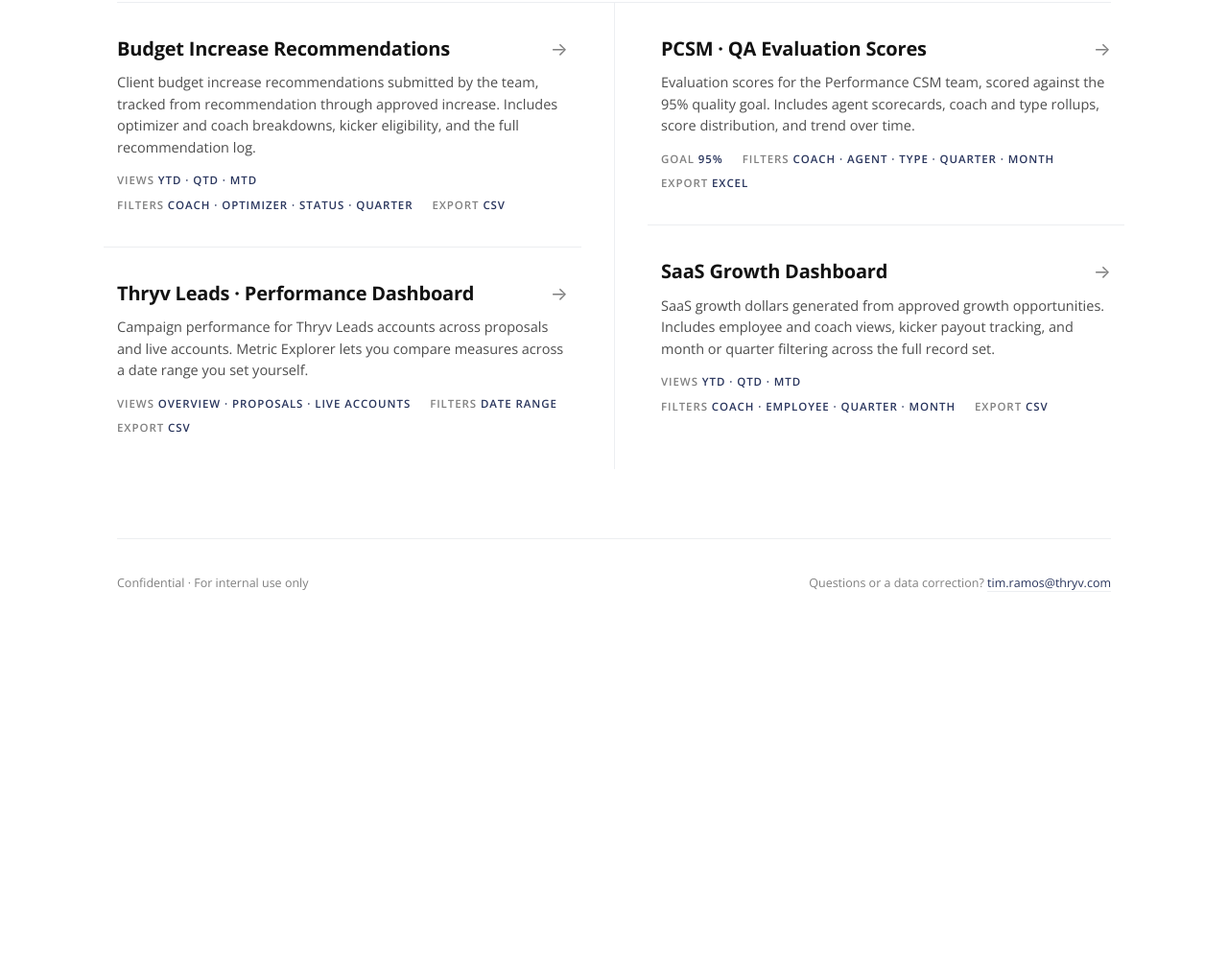
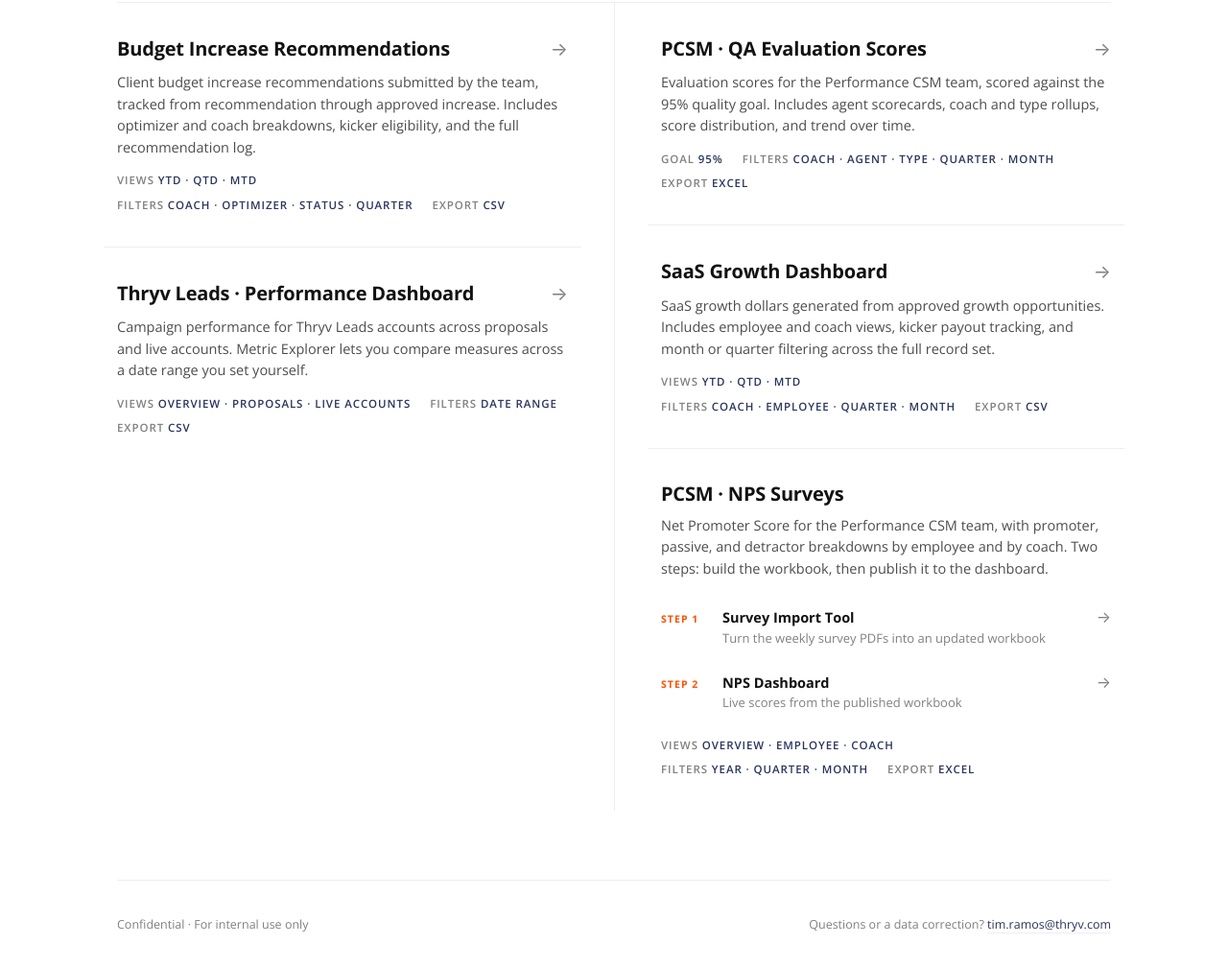
Before and after one commit to timramosthryv/pcsm, a plain HTML site: page index.html in a window 1280 px wide. Shown: the part 483-1492 px from the top of the page at 96% size. Before the commit the page ends 1173 px from the top, so only its background shows below. Drawn offline with nearby package versions, Linux system fonts and the light colour scheme.

Commit message:
Add files via upload

```diff
--- a/index.html
+++ b/index.html
@@ -80,6 +80,27 @@
   }
   .card:hover .arrow{transform:translateX(5px);color:var(--orange)}
   .card p{font-size:14.5px;color:var(--night);margin-top:9px}
+  /* Two-step card: not itself a link, holds one link per step */
+  .card.steps-card{padding-left:14px}
+  .card.steps-card:hover{background:none;padding-left:14px}
+  .steps{margin-top:16px;display:flex;flex-direction:column;gap:2px}
+  .step{
+    display:flex;align-items:baseline;gap:12px;text-decoration:none;color:inherit;
+    padding:11px 12px;margin:0 -12px;border-radius:4px;
+    transition:background .16s ease,padding-left .16s ease;
+  }
+  .step:hover,.step:focus-visible{background:var(--mist);padding-left:20px;outline:none}
+  .step:focus-visible{box-shadow:inset 3px 0 0 var(--orange)}
+  .step-n{
+    font-size:10.5px;letter-spacing:.1em;text-transform:uppercase;font-weight:700;
+    color:var(--orange);flex:none;width:52px;
+  }
+  .step-body{flex:1}
+  .step-t{display:block;font-size:14.5px;font-weight:700;color:var(--black);line-height:1.35}
+  .step-d{display:block;font-size:13px;color:var(--steel);margin-top:1px}
+  .step .arrow{font-size:16px}
+  .step:hover .arrow{transform:translateX(4px);color:var(--orange)}
+
   .tags{margin-top:14px;display:flex;flex-wrap:wrap;gap:8px 20px}
   .tag{
     font-size:11.5px;letter-spacing:.08em;text-transform:uppercase;
@@ -205,6 +226,40 @@
         </div>
       </a>
 
+      <div class="card steps-card">
+        <div class="card-top">
+          <h2>PCSM · NPS Surveys</h2>
+        </div>
+        <p>
+          Net Promoter Score for the Performance CSM team, with promoter, passive,
+          and detractor breakdowns by employee and by coach. Two steps: build the
+          workbook, then publish it to the dashboard.
+        </p>
+        <div class="steps">
+          <a class="step" href="https://timramosthryv.github.io/pcsm-surveys/pcsm_import_tool.html">
+            <span class="step-n">Step 1</span>
+            <span class="step-body">
+              <span class="step-t">Survey Import Tool</span>
+              <span class="step-d">Turn the weekly survey PDFs into an updated workbook</span>
+            </span>
+            <span class="arrow" aria-hidden="true">→</span>
+          </a>
+          <a class="step" href="https://timramosthryv.github.io/pcsm-surveys/pcsm_nps_dashboard.html">
+            <span class="step-n">Step 2</span>
+            <span class="step-body">
+              <span class="step-t">NPS Dashboard</span>
+              <span class="step-d">Live scores from the published workbook</span>
+            </span>
+            <span class="arrow" aria-hidden="true">→</span>
+          </a>
+        </div>
+        <div class="tags">
+          <span class="tag">Views <b>Overview · Employee · Coach</b></span>
+          <span class="tag">Filters <b>Year · Quarter · Month</b></span>
+          <span class="tag">Export <b>Excel</b></span>
+        </div>
+      </div>
+
     </div>
 
   </main>
```
